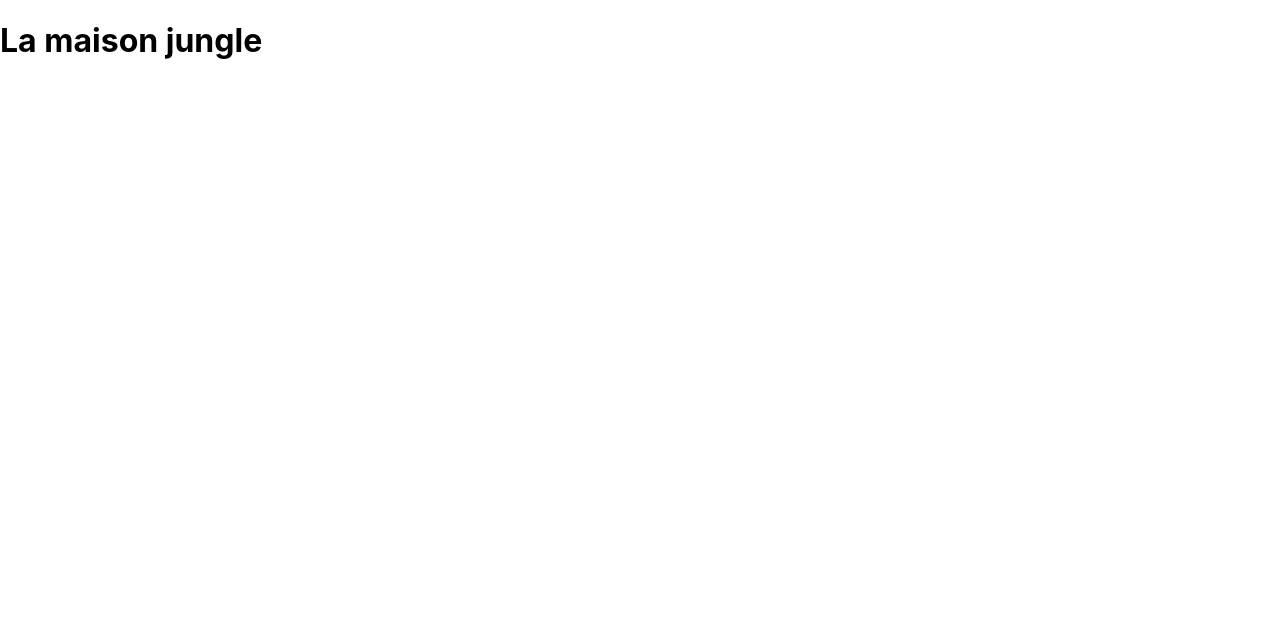
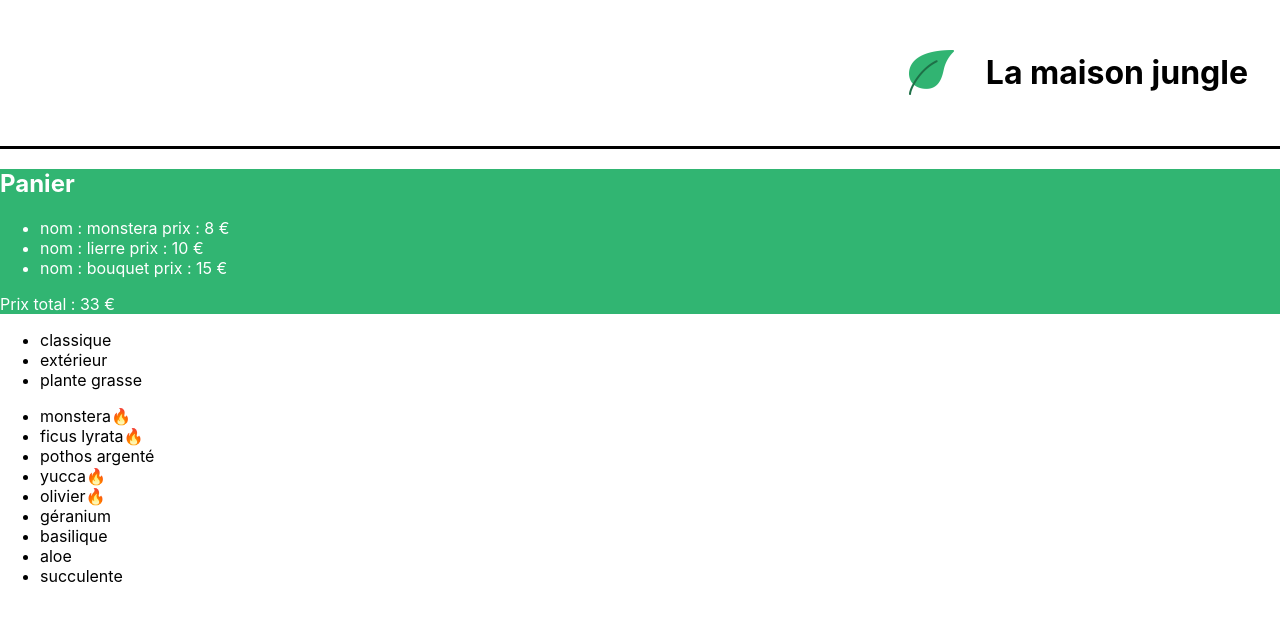
Before and after one commit to GameandDario/maisonJungle_react, a React (Create React App) app: page / in a window 1280 px wide. Shown: the top 620 px of the page. Built offline with nearby package versions, Linux system fonts and the light colour scheme.

Commit message:
add Banner, Cart, ShoppingList components

```diff
--- a/src/components/App.js
+++ b/src/components/App.js
@@ -1,9 +1,17 @@
 import logo from "../logo.svg";
 import "../App.css";
 import Banner from "./Banner";
+import Cart from "./Cart";
+import ShoppingList from "./ShoppingList";
 
 function App() {
-  return <Banner />;
+  return (
+    <div>
+      <Banner />
+      <Cart />
+      <ShoppingList />
+    </div>
+  );
 }
 
 export default App;
--- a/src/components/Banner.js
+++ b/src/components/Banner.js
@@ -1,5 +1,14 @@
+import "../styles/Banner.css";
+import logo from "../assets/logo.png";
+
 function Banner() {
-  return <h1>La maison jungle</h1>;
+  const title = "La maison jungle";
+  return (
+    <div className="lmj-banner">
+      <img className="lmj-logo" src={logo} alt="logo - La maison jungle" />
+      <h1 className="lmj-title">{title}</h1>
+    </div>
+  );
 }
 
 export default Banner;
--- /dev/null
+++ b/src/components/Cart.js
@@ -0,0 +1,38 @@
+import "../styles/Cart.css";
+function Cart() {
+  const plants = [
+    {
+      name: "monstera",
+      price: 8,
+    },
+    {
+      name: "lierre",
+      price: 10,
+    },
+    {
+      name: "bouquet",
+      price: 15,
+    },
+  ];
+  let total = plants[0].price + plants[1].price + plants[2].price;
+  /* console.log(total); */
+  return (
+    <div className="lmj-cart">
+      <h2>Panier</h2>
+      <ul>
+        <li>
+          nom : {plants[0].name} prix : {plants[0].price} €
+        </li>
+        <li>
+          nom : {plants[1].name} prix : {plants[1].price} €
+        </li>
+        <li>
+          nom : {plants[2].name} prix : {plants[2].price} €
+        </li>
+      </ul>
+      <p>Prix total : {total} €</p>
+    </div>
+  );
+}
+
+export default Cart;
--- /dev/null
+++ b/src/components/ShoppingList.js
@@ -0,0 +1,29 @@
+import { plantList } from "../datas/plantList";
+
+function ShoppingList() {
+  const categories = plantList.reduce(
+    (acc, plant) =>
+      acc.includes(plant.category) ? acc : acc.concat(plant.category),
+    []
+  );
+
+  return (
+    <div>
+      <ul>
+        {categories.map((cat) => (
+          <li key={cat}>{cat}</li>
+        ))}
+      </ul>
+      <ul>
+        {plantList.map((plant) => (
+          <li key={plant.id}>
+            {plant.name}
+            {/* {plant.isBestSale ? <span>🔥</span> : null} si condition null on peut écrire : */}
+            {plant.isBestSale && <span>🔥</span>}
+          </li>
+        ))}
+      </ul>
+    </div>
+  );
+}
+export default ShoppingList;
--- /dev/null
+++ b/src/datas/plantList.js
@@ -0,0 +1,56 @@
+export const plantList = [
+  {
+    name: "monstera",
+    category: "classique",
+    id: "1ed",
+    isBestSale: true,
+  },
+  {
+    name: "ficus lyrata",
+    category: "classique",
+    id: "2ab",
+    isBestSale: true,
+  },
+  {
+    name: "pothos argenté",
+    category: "classique",
+    id: "3sd",
+    isBestSale: false,
+  },
+  {
+    name: "yucca",
+    category: "classique",
+    id: "4kk",
+    isBestSale: true,
+  },
+  {
+    name: "olivier",
+    category: "extérieur",
+    id: "5pl",
+    isBestSale: true,
+  },
+  {
+    name: "géranium",
+    category: "extérieur",
+    id: "6uo",
+    isBestSale: false,
+  },
+  {
+    name: "basilique",
+    category: "extérieur",
+    id: "7ie",
+    isBestSale: false,
+  },
+  {
+    name: "aloe",
+    category: "plante grasse",
+    id: "8fp",
+    isBestSale: false,
+  },
+  {
+    name: "succulente",
+    category: "plante grasse",
+    id: "9vn",
+    isBestSale: false,
+  },
+];
--- /dev/null
+++ b/src/styles/Banner.css
@@ -0,0 +1,19 @@
+.lmj-banner {
+  color: black;
+  text-align: right;
+  padding: 32px;
+  border-bottom: solid 3px black;
+  display: flex;
+  justify-content: flex-end;
+  flex-direction: row;
+  align-items: center;
+}
+
+.lmj-title {
+  padding-left: 32px;
+}
+
+.lmj-logo {
+  height: 45px;
+  width: 45px;
+}
--- /dev/null
+++ b/src/styles/Cart.css
@@ -0,0 +1,5 @@
+.lmj-cart {
+  padding: 32 px;
+  color: white;
+  background-color: #31b572;
+}
```
